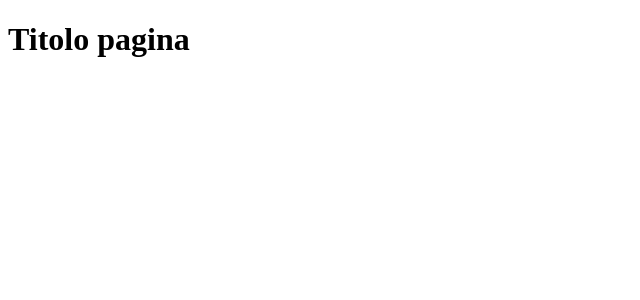
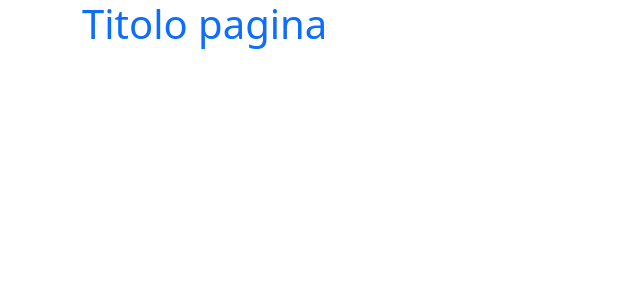
Before and after one commit to nicosanji/vue-dischi, a Vue app: page / in a window 1280 px wide. Shown: the top 300 px of the page, without its empty margins (0-640 px from the left). Built offline with nearby package versions, Linux system fonts and the light colour scheme.

Commit message:
Installato BootStrap

```diff
--- a/package.json
+++ b/package.json
@@ -8,6 +8,7 @@
     "lint": "vue-cli-service lint"
   },
   "dependencies": {
+    "bootstrap": "^5.1.3",
     "core-js": "^3.6.5",
     "vue": "^2.6.11"
   },
--- a/src/App.vue
+++ b/src/App.vue
@@ -15,4 +15,6 @@ export default {
 };
 </script>
 
-<style lang="scss"></style>
+<style lang="scss">
+@import "@/styles/app";
+</style>
--- a/src/components/Header.vue
+++ b/src/components/Header.vue
@@ -1,5 +1,5 @@
 <template>
-  <h1>Titolo pagina</h1>
+  <h1 class="container text-primary">Titolo pagina</h1>
 </template>
 
 <script>
@@ -7,5 +7,3 @@ export default {
   name: "Header",
 };
 </script>
-
-<style></style>
--- /dev/null
+++ b/src/styles/app.scss
@@ -0,0 +1,2 @@
+@import "~bootstrap/scss/bootstrap";
+@import "variables.scss";
```
Also changed, not shown: src/styles/variables.scss (added), 7 other files (tests, documents, lock files or other folders).
